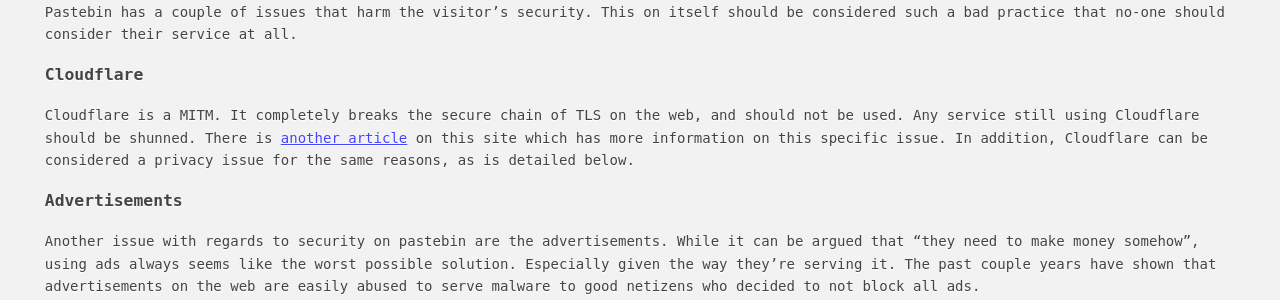
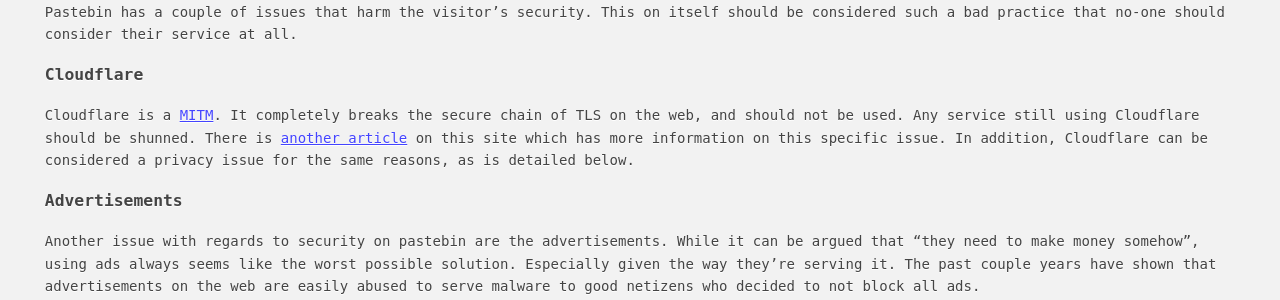
Before and after one commit to Tyil/website, a Jekyll site: the page built from _posts/2016-10-01-on-pastebin.md, in a window 1280 px wide. Shown: the part 294-594 px from the top of the page. Built offline with Jekyll 4.4.1, drawn with Linux system fonts in a browser that asks for light colours; Markdown is read by kramdown in place of the engine named in the settings; part of the change alters nothing that is shown.

```diff
--- a/_posts/2016-10-01-on-pastebin.md
+++ b/_posts/2016-10-01-on-pastebin.md
@@ -14,11 +14,11 @@ itself should be considered such a bad practice that no-one should consider
 their service at all.
 
 ### Cloudflare
-Cloudflare is a MITM. It completely breaks the secure chain of TLS on the web,
-and should not be used. Any service still using Cloudflare should be shunned.
-There is [another article][cloudflare] on this site which has more information
-on this specific issue. In addition, Cloudflare can be considered a privacy
-issue for the same reasons, as is detailed below.
+Cloudflare is a [MITM][mitm]. It completely breaks the secure chain of TLS on
+the web, and should not be used. Any service still using Cloudflare should be
+shunned.  There is [another article][cloudflare] on this site which has more
+information on this specific issue. In addition, Cloudflare can be considered a
+privacy issue for the same reasons, as is detailed below.
 
 ### Advertisements
 Another issue with regards to security on pastebin are the advertisements.
@@ -68,4 +68,5 @@ and use any of the alternatives.
 
 [cloudflare]: http://tyil.work/2016/09/30/on-cloudflare.html
 [hastebin]: http://hastebin.com
+[mitm]: https://en.wikipedia.org/wiki/Man-in-the-middle_attack
 [termbin]: http://termbin.com
```
